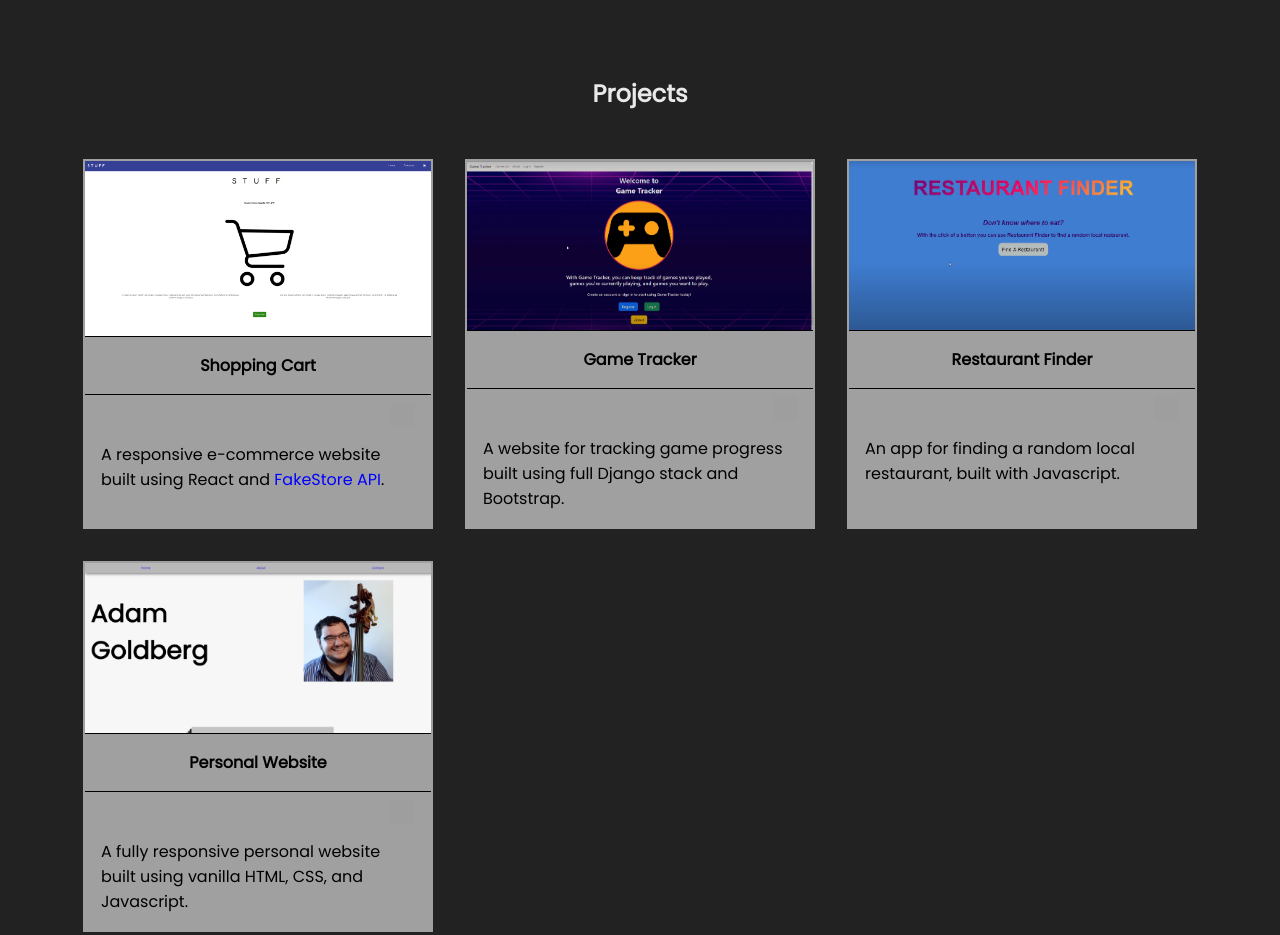
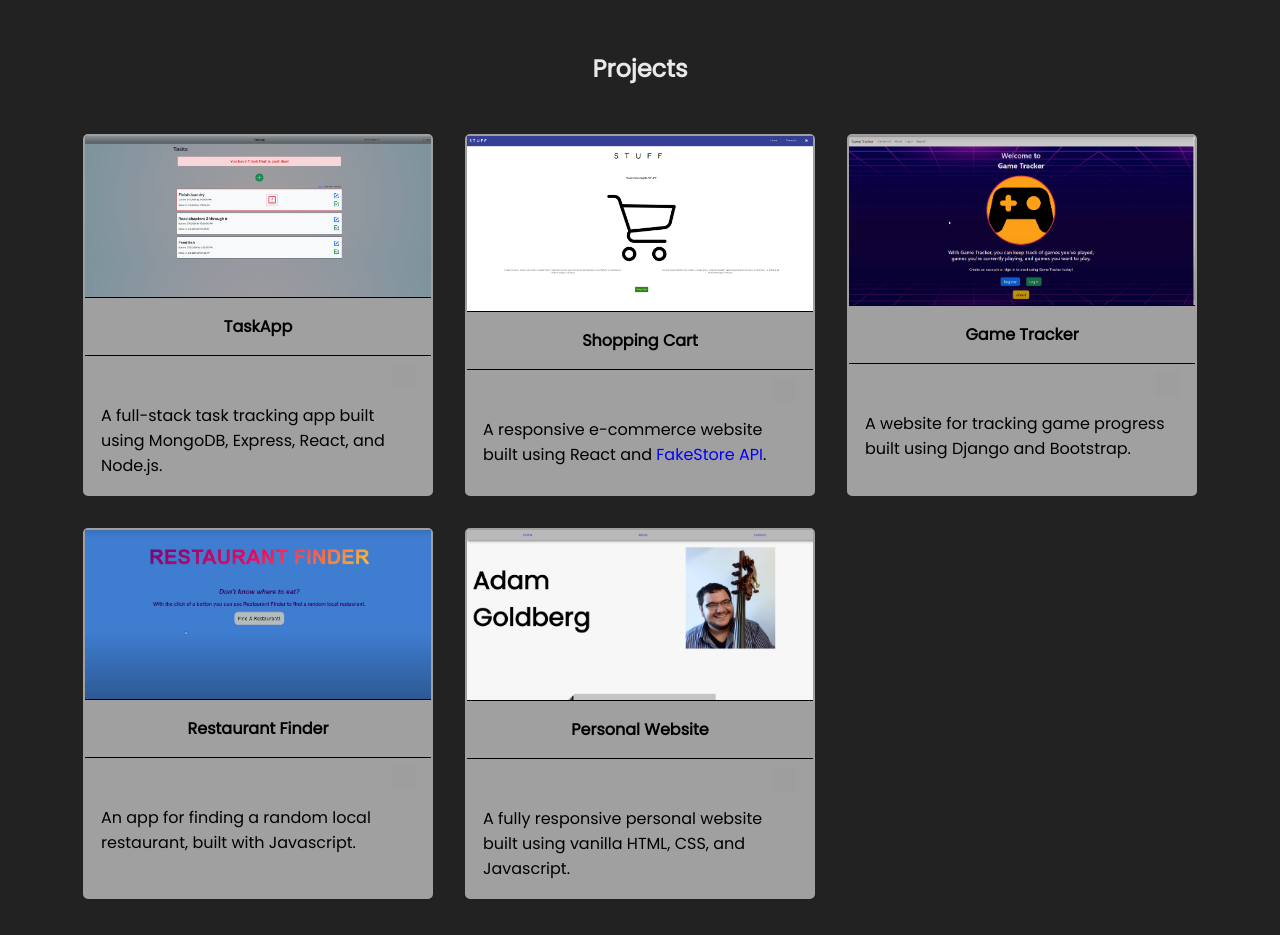
Before and after one commit to agold95/personal-portfolio, a plain HTML site: page index.html in a window 1280 px wide. Shown: the part 1408-2343 px from the top of the page. Drawn offline with nearby package versions, Linux system fonts and the light colour scheme; grey boxes are pictures that could not be loaded.

Commit message:
updated projects

```diff
--- a/index.html
+++ b/index.html
@@ -30,8 +30,7 @@
             <h2>About</h2>
             <br>
             <div>
-                <p>Hi, I'm Adam</p>
-                <br>
+                <p>Hi, I'm Adam.</p>
                 <br>
                 <p>I'm a software engineer with a growing background in full-stack web development.</p>
                 <br>
@@ -42,6 +41,19 @@
     <section class="projects reveal" id="projects">
         <h2>Projects</h2>
         <div class="projects-container">
+            <div class="project">
+                <div class="project-thumbnail">
+                    <a href="#"><img src="./images/taskapp3.png" alt="project image"></a>
+                </div>
+                <div class="project-info">
+                    <h4>TaskApp</h4>
+                    <div>
+                        <a href="https://github.com/agold95/TaskApp"><img id="project-icon"
+                                src="https://cdn.jsdelivr.net/gh/devicons/devicon/icons/github/github-original.svg" /></a>
+                    </div>
+                    <p>A full-stack task tracking app built using MongoDB, Express, React, and Node.js.</p>
+                </div>
+            </div>
             <div class="project">
                 <div class="project-thumbnail">
                     <a href="https://main--tiny-seahorse-7ae1e9.netlify.app/"><img src="./images/cart-site.png" alt="project image"></a>
@@ -65,7 +77,7 @@
                         <a href="https://github.com/agold95/Game-Tracker"><img id="project-icon"
                                 src="https://cdn.jsdelivr.net/gh/devicons/devicon/icons/github/github-original.svg" /></a>
                     </div>
-                    <p>A website for tracking game progress built using full Django stack and Bootstrap.</p>
+                    <p>A website for tracking game progress built using Django and Bootstrap.</p>
                 </div>
             </div>
             <div class="project">
--- a/styles.css
+++ b/styles.css
@@ -113,6 +113,7 @@ header {
 .project {
     border: 2px solid var(--color-gray);
     background-color: var(--color-gray);
+    border-radius: 5px;
 }
 
 .project:hover {
```
Also changed, not shown: images/taskapp3.png (added), 1 other file.
